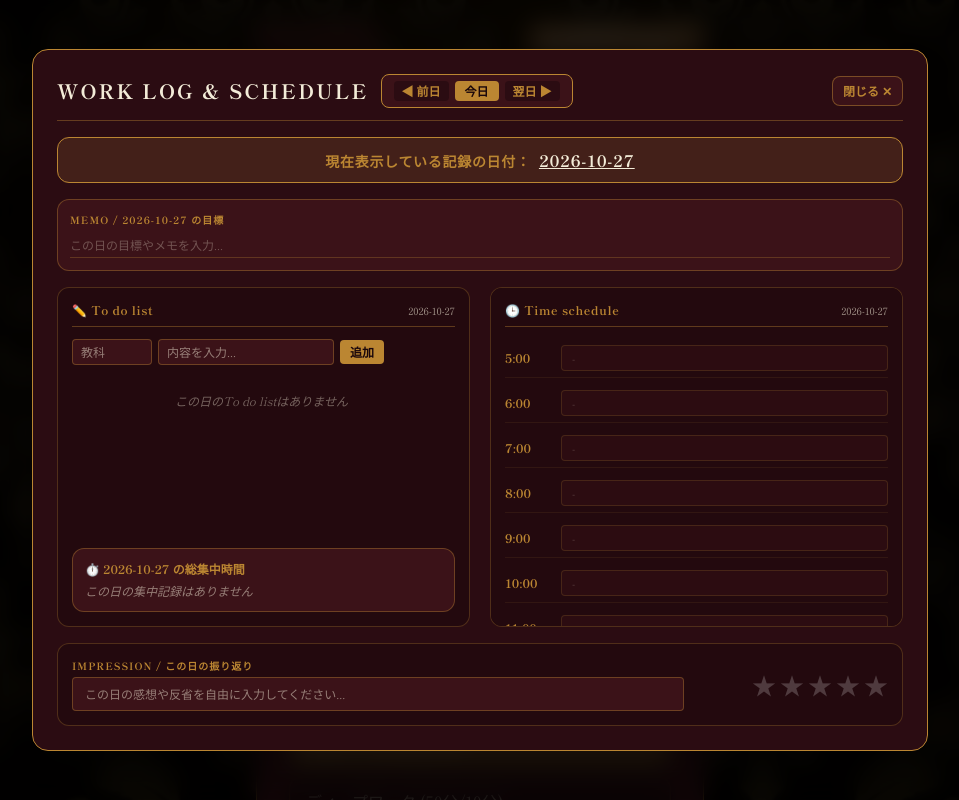
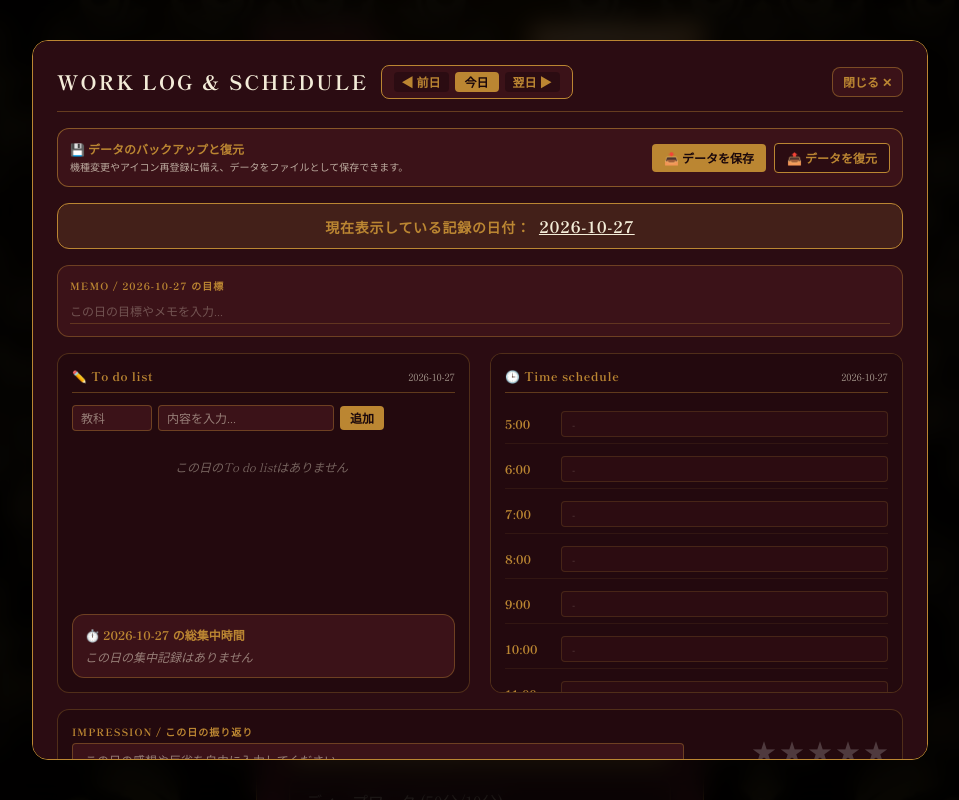
Before and after one commit to mtmtpoipoi-tech/butler-app, a Next.js app: page /timer in a window 1280 px wide. Both pictures are taken after a click on the button "📋 作業記録手帳 (過去ログ)". Shown: the top 800 px of the page, without its empty margins (160-1119 px from the left). Built offline with nearby package versions, Linux system fonts and the light colour scheme.

Commit message:
データバックアップ機能を追加

```diff
--- a/app/timer/page.tsx
+++ b/app/timer/page.tsx
@@ -102,7 +102,6 @@ export default function TimerPage() {
     return `${d.getFullYear()}-${String(d.getMonth() + 1).padStart(2, '0')}-${String(d.getDate()).padStart(2, '0')}`;
   };
 
-  // 起動時にデータを安全に復元
   useEffect(() => {
     setIsMounted(true);
     const today = getTodayStr();
@@ -150,7 +149,6 @@ export default function TimerPage() {
     setMessage(MODES[currentMode].butlerMessage);
   }, [currentMode]);
 
-  // 🎵 タイマーの開始（isRunning）やBGM変更とオーディオ再生を確実に同期させる
   useEffect(() => {
     if (!audioRef.current) return;
     if (isRunning) {
@@ -162,7 +160,6 @@ export default function TimerPage() {
     }
   }, [isRunning, selectedBgm]);
 
-  // タイマー稼働中の秒数カウント＆即時保存処理
   useEffect(() => {
     let timer: NodeJS.Timeout;
     if (isRunning && timeLeft > 0) {
@@ -269,6 +266,62 @@ export default function TimerPage() {
     setViewDateStr(getTodayStr());
   };
 
+  // 🛡️ データのバックアップ（ファイルとしてダウンロード）
+  const handleExportData = () => {
+    try {
+      const backupData = {
+        seconds: localStorage.getItem('butler_all_activity_seconds'),
+        logs: localStorage.getItem('butler_all_activity_detail_logs'),
+        memos: localStorage.getItem('butler_all_schedule_memos'),
+        impressions: localStorage.getItem('butler_all_schedule_impressions'),
+        ratings: localStorage.getItem('butler_all_schedule_ratings'),
+        todos: localStorage.getItem('butler_all_schedule_todos'),
+        lifetime: localStorage.getItem('butler_lifetime_seconds'),
+      };
+      const blob = new Blob([JSON.stringify(backupData, null, 2)], { type: 'application/json' });
+      const url = URL.createObjectURL(blob);
+      const a = document.createElement('a');
+      a.href = url;
+      a.download = `butler_backup_${getTodayStr()}.json`;
+      a.click();
+      URL.revokeObjectURL(url);
+      alert('👤 「主様の尊い記録のバックアップをダウンロードいたしました。これでいつでも安心です。」');
+    } catch (e) {
+      alert('バックアップの作成に失敗しました。');
+    }
+  };
+
+  // 🛡️ バックアップファイルからの復元
+  const handleImportData = (e: React.ChangeEvent<HTMLInputElement>) => {
+    const file = e.target.files?.[0];
+    if (!file) return;
+    const reader = new FileReader();
+    reader.onload = (event) => {
+      try {
+        const data = JSON.parse(event.target?.result as string);
+        if (data.seconds) localStorage.setItem('butler_all_activity_seconds', data.seconds);
+        if (data.logs) localStorage.setItem('butler_all_activity_detail_logs', data.logs);
+        if (data.memos) localStorage.setItem('butler_all_schedule_memos', data.memos);
+        if (data.impressions) localStorage.setItem('butler_all_schedule_impressions', data.impressions);
+        if (data.ratings) localStorage.setItem('butler_all_schedule_ratings', data.ratings);
+        if (data.todos) localStorage.setItem('butler_all_schedule_todos', data.todos);
+        if (data.lifetime) localStorage.setItem('butler_lifetime_seconds', data.lifetime);
+
+        setAllActivitySeconds(data.seconds ? JSON.parse(data.seconds) : {});
+        setAllActivityLogs(data.logs ? JSON.parse(data.logs) : {});
+        setAllMemos(data.memos ? JSON.parse(data.memos) : {});
+        setAllImpressions(data.impressions ? JSON.parse(data.impressions) : {});
+        setAllRatings(data.ratings ? JSON.parse(data.ratings) : {});
+        setAllTodos(data.todos ? JSON.parse(data.todos) : {});
+
+        alert('👤 「主様の記録が完璧に復元されました！」');
+      } catch (err) {
+        alert('ファイルの読み込みに失敗しました。正しいバックアップファイルを選択してください。');
+      }
+    };
+    reader.readAsText(file);
+  };
+
   const updateMemo = (val: string) => {
     if (!viewDateStr) return;
     const next = { ...allMemos, [viewDateStr]: val };
@@ -329,7 +382,6 @@ export default function TimerPage() {
         audio { height: 32px; border-radius: 8px; filter: invert(0.9) hue-rotate(180deg); width: 100%; }
       `}</style>
 
-      {/* 🎵 画面全体で常に音声を保持する共通の隠し/常駐オーディオ要素 */}
       <audio ref={audioRef} src={selectedBgm} loop preload="auto" style={{ display: 'none' }} />
 
       <div
@@ -369,7 +421,6 @@ export default function TimerPage() {
                 >
                   {BGM_LIST.map((b) => <option key={b.id} value={b.file}>{b.name}</option>)}
                 </select>
-                {/* 稼働中のコントロールバー */}
                 <audio src={selectedBgm} controls loop preload="auto" />
               </div>
             </div>
@@ -457,7 +508,6 @@ export default function TimerPage() {
                 >
                   {BGM_LIST.map((b) => <option key={b.id} value={b.file}>{b.name}</option>)}
                 </select>
-                {/* 停止中のコントロールバー */}
                 <audio src={selectedBgm} controls loop preload="auto" />
               </div>
             </div>
@@ -482,6 +532,23 @@ export default function TimerPage() {
                 <button onClick={() => setIsScheduleModalOpen(false)} type="button" className="text-xs text-[#BB8632] hover:underline font-bold px-2.5 py-1.5 bg-[#3B1218] rounded-lg border border-[#BB8632]/50 cursor-pointer shrink-0">
                   閉じる ✕
                 </button>
+              </div>
+
+              {/* 🛡️ バックアップ＆復元コントロールエリア */}
+              <div className="mb-4 bg-[#3B1218] p-3 rounded-xl border border-[#BB8632]/60 flex flex-col sm:flex-row justify-between items-center gap-3">
+                <div>
+                  <p className="text-xs font-bold text-[#BB8632] mb-0.5">💾 データのバックアップと復元</p>
+                  <p className="text-[10px] text-[#F3ECD8]/70">機種変更やアイコン再登録に備え、データをファイルとして保存できます。</p>
+                </div>
+                <div className="flex items-center gap-2">
+                  <button onClick={handleExportData} type="button" className="px-3 py-1.5 bg-[#BB8632] text-[#1A070B] font-bold text-xs rounded hover:brightness-110 transition cursor-pointer">
+                    📥 データを保存
+                  </button>
+                  <label className="px-3 py-1.5 bg-[#2B0C12] text-[#BB8632] border border-[#BB8632] font-bold text-xs rounded hover:bg-[#BB8632] hover:text-[#1A070B] transition cursor-pointer">
+                    📤 データを復元
+                    <input type="file" accept=".json" onChange={handleImportData} className="hidden" />
+                  </label>
+                </div>
               </div>
 
               <div className="mb-4 bg-[#A46D37]/20 p-2.5 rounded-xl border border-[#BB8632] text-center">
```
